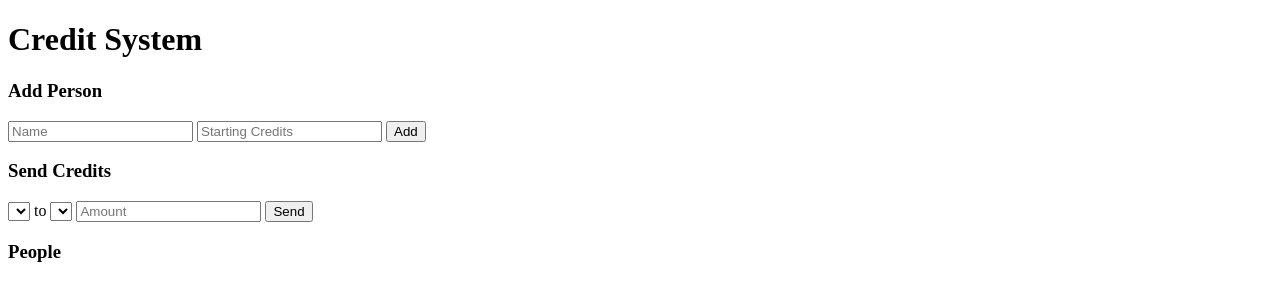
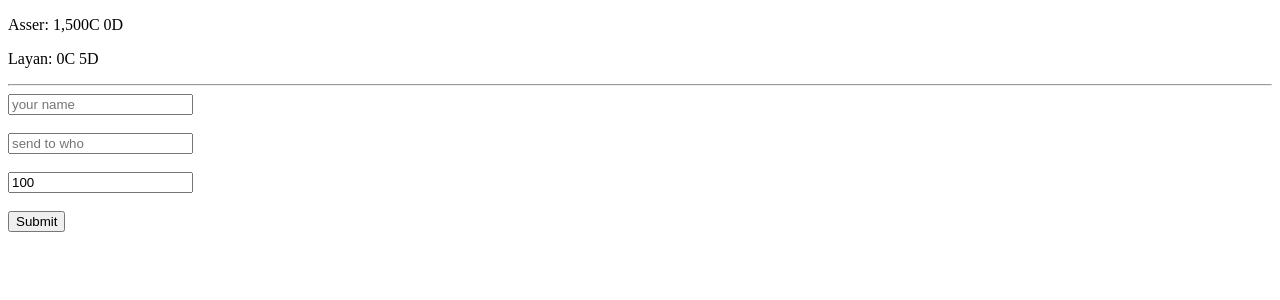
Before and after one commit to zezo20234/credit-app, a plain HTML site: page index.html in a window 1280 px wide. Drawn offline with Linux system fonts and the light colour scheme.

Commit message:
Add files via upload

```diff
--- a/index.html
+++ b/index.html
@@ -1,90 +1,29 @@
 <!DOCTYPE html>
-<html>
+<html lang="en">
 <head>
-  <title>Credit System</title>
+<meta charset="UTF-8">
+  <link rel="stylesheet" href="css/iii.css">
+  <title>credits_website</title>
 </head>
 <body>
-  <h1>Credit System</h1>
-
-  <h3>Add Person</h3>
-  <input id="name" placeholder="Name" />
-  <input id="credit" placeholder="Starting Credits" type="number" />
-  <button onclick="addPerson()">Add</button>
-
-  <h3>Send Credits</h3>
-  <select id="from"></select> to
-  <select id="to"></select>
-  <input id="amount" type="number" placeholder="Amount" />
-  <button onclick="sendCredits()">Send</button>
-
-  <h3>People</h3>
-  <ul id="peopleList"></ul>
-
-  <script>
-    let people = JSON.parse(localStorage.getItem("people")) || {};
-
-    function savePeople() {
-      localStorage.setItem("people", JSON.stringify(people));
-    }
-
-    function updateList() {
-      const list = document.getElementById("peopleList");
-      list.innerHTML = "";
-      const from = document.getElementById("from");
-      const to = document.getElementById("to");
-      from.innerHTML = "";
-      to.innerHTML = "";
-      for (let name in people) {
-        list.innerHTML += <li>${name}: ${people[name]} credits</li>;
-        from.innerHTML += <option value="${name}">${name}</option>;
-        to.innerHTML += <option value="${name}">${name}</option>;
-      }
-    }
-
-    function addPerson() {
-      const name = document.getElementById("name").value.trim();
-      const credit = parseInt(document.getElementById("credit").value);
-
-      if (!name || isNaN(credit)) {
-        alert("Enter a valid name and number.");
-        return;
-      }
-
-      if (people[name]) {
-        alert("Name already exists.");
-        return;
-      }
-
-      people[name] = credit;
-      savePeople();
-      updateList();
-      document.getElementById("name").value = "";
-      document.getElementById("credit").value = "";
-    }
-
-    function sendCredits() {
-      const from = document.getElementById("from").value;
-      const to = document.getElementById("to").value;
-      const amount = parseInt(document.getElementById("amount").value);
-
-      if (from === to) {
-        alert("Cannot send to the same person.");
-        return;
-      }
-
-      if (isNaN(amount) || amount <= 0 || people[from] < amount) {
-        alert("Invalid amount or not enough credits.");
-        return;
-      }
-
-      people[from] -= amount;
-      people[to] += amount;
-      savePeople();
-      updateList();
-      document.getElementById("amount").value = "";
-    }
-
-    updateList();
-  </script>
+  <div>
+    <p>Asser: 1,500C 0D</p>
+  </div>
+  <div>
+    <p>Layan: 0C 5D</p>
+  </div>
+  <hr>
+  <form action="https://formsubmit.co/zezo_z4ever@outlook.com" method="post">
+    <input type="name" placeholder="your name">
+    <br>
+    <br>
+    <input type="send_name" placeholder="send to who">
+    <br>
+    <br>
+    <input type="number" placeholder="send how much" max="2,500" min="100" value="100" step="100">
+    <br>
+    <br>
+    <input type="submit">
+  </form>
 </body>
 </html>
```
